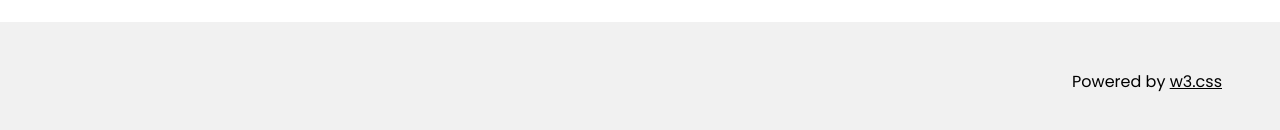
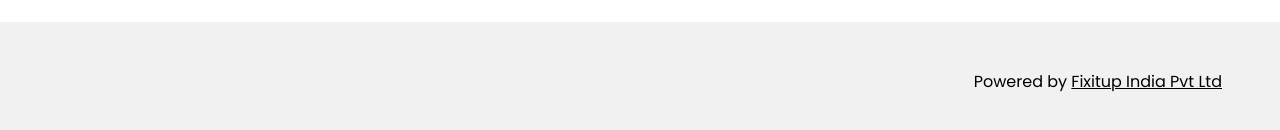
Before and after one commit to fixitupindia/fixitupindia.github.io, a plain HTML site: page index.html in a window 1280 px wide. Shown: the part 1863-1993 px from the top of the page. Drawn offline with nearby package versions, Linux system fonts and the light colour scheme.

Commit message:
Update index.html

```diff
--- a/index.html
+++ b/index.html
@@ -112,7 +112,7 @@ We at Quick Service, service your television with passion. We deliver perfection
 </div>
 
 <!-- W3.CSS Container -->
-<div class="w3-light-grey w3-container w3-padding-32" style="margin-top:75px;padding-right:58px"><p class="w3-right">Powered by <a href="https://www.w3schools.com/w3css/default.asp" title="W3.CSS" target="_blank" class="w3-hover-opacity">w3.css</a></p></div>
+<div class="w3-light-grey w3-container w3-padding-32" style="margin-top:75px;padding-right:58px"><p class="w3-right">Powered by <a href="https://www.w3schools.com/w3css/default.asp" title="W3.CSS" target="_blank" class="w3-hover-opacity">Fixitup India Pvt Ltd</a></p></div>
 
 <script>
 // Script to open and close sidebar
```
